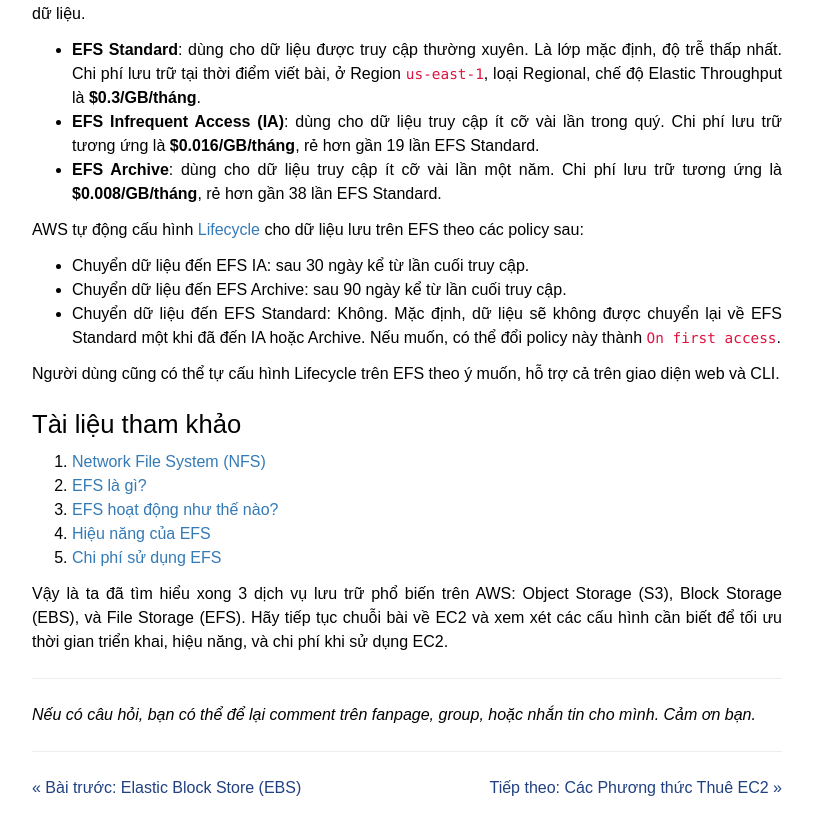
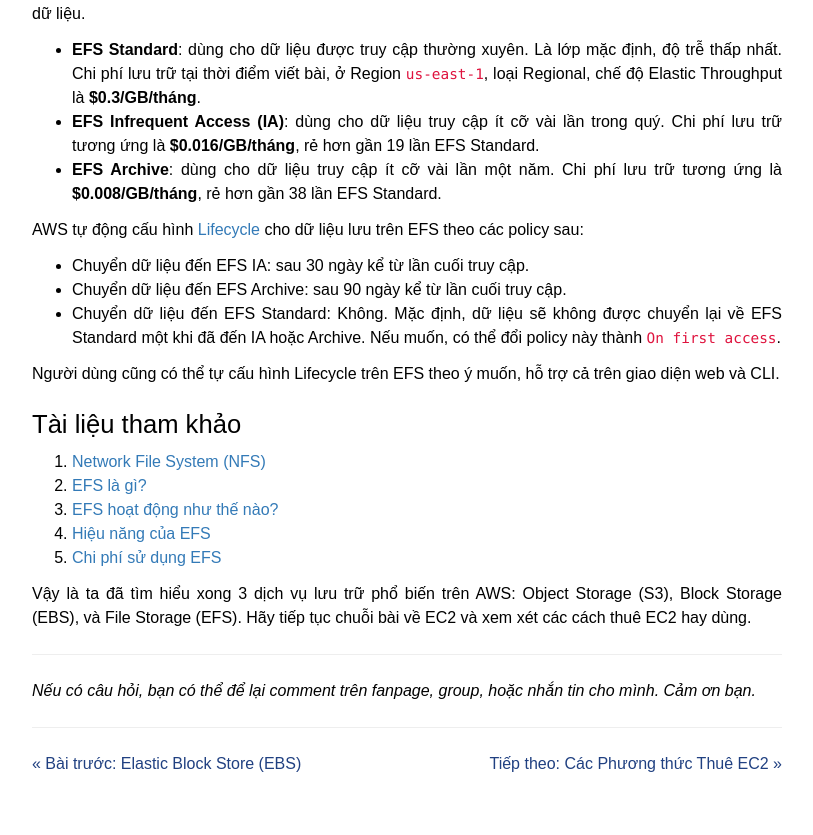
Before and after one commit to awscoban/awscoban.github.io, a Jekyll site: the page built from _posts/2025-12-24-efs.md, in a window 1280 px wide and 900 px high, scrolled down 3601 px. Shown: the top 835 px of the window, without its empty margins (233-1046 px from the left). Built offline with Jekyll 4.4.1, drawn with Linux system fonts in a browser that asks for light colours; nearby versions of some CDN libraries.

Commit message:
chore: adjust intro to next post

```diff
--- a/_posts/2025-12-24-efs.md
+++ b/_posts/2025-12-24-efs.md
@@ -149,4 +149,4 @@
 4. [Hiệu năng của EFS](https://docs.aws.amazon.com/efs/latest/ug/performance.html)
 5. [Chi phí sử dụng EFS](https://aws.amazon.com/efs/pricing/)
 
-Vậy là ta đã tìm hiểu xong 3 dịch vụ lưu trữ phổ biến trên AWS: Object Storage (S3), Block Storage (EBS), và File Storage (EFS). Hãy tiếp tục chuỗi bài về EC2 và xem xét các cấu hình cần biết để tối ưu thời gian triển khai, hiệu năng, và chi phí khi sử dụng EC2.
+Vậy là ta đã tìm hiểu xong 3 dịch vụ lưu trữ phổ biến trên AWS: Object Storage (S3), Block Storage (EBS), và File Storage (EFS). Hãy tiếp tục chuỗi bài về EC2 và xem xét các cách thuê EC2 hay dùng.
```
